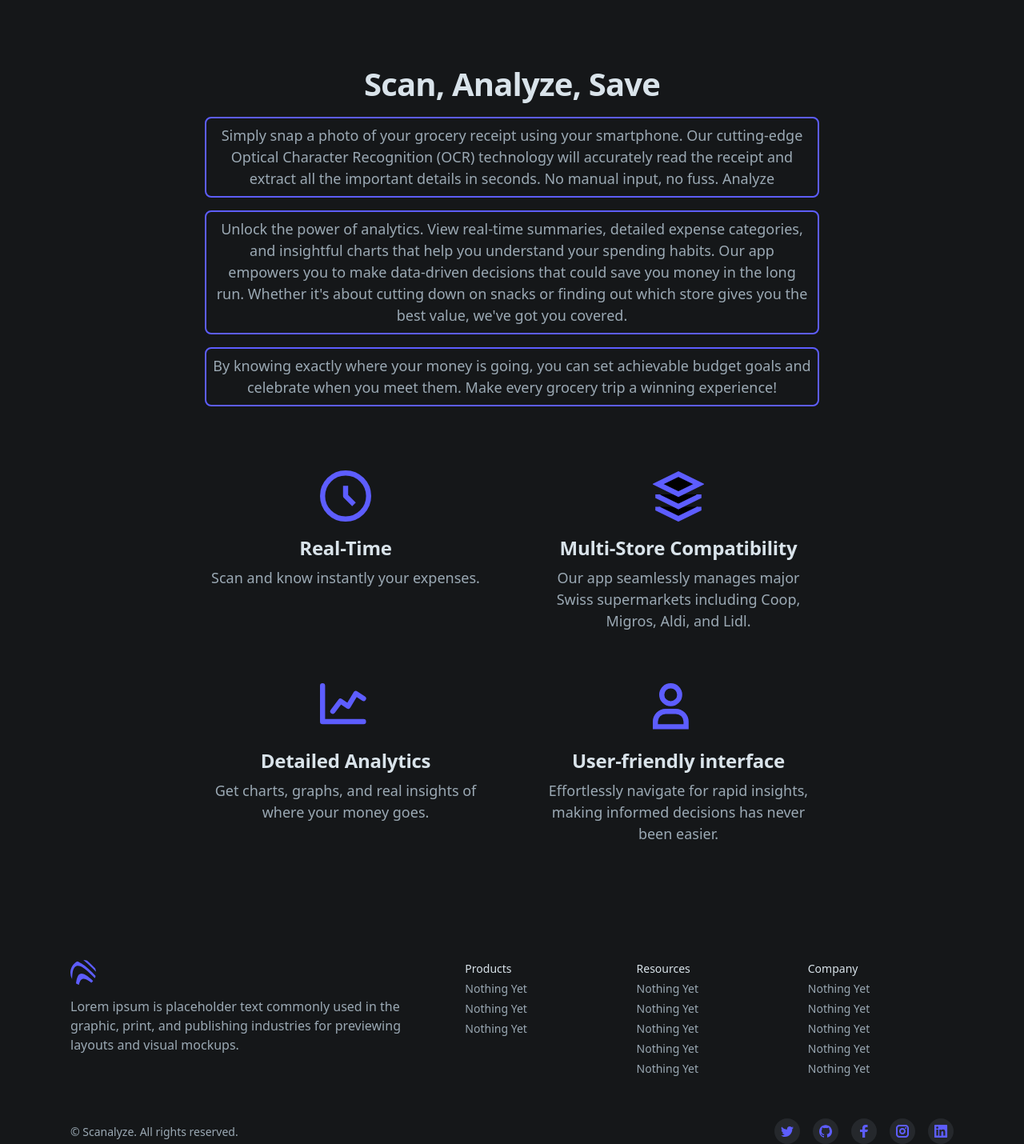
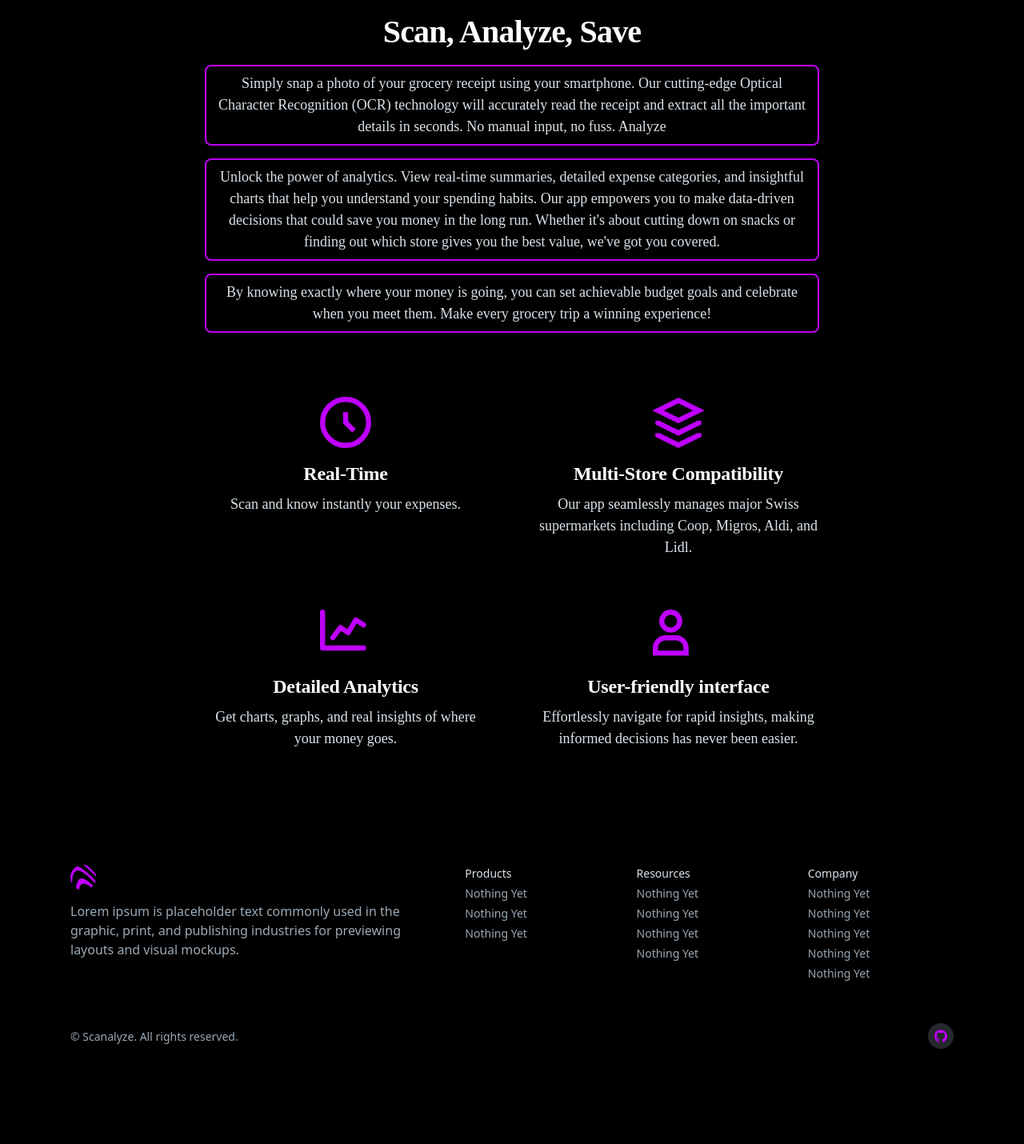
Before and after one commit to DrC0okie/scanalyze, a Next.js app in the folder Landing page/: page / in a window 1280 px wide. Shown: the part 1200-2630 px from the top of the page at 80% size. After the commit the page ends 2575 px from the top, so only its background shows below. Built offline with nearby package versions, Linux system fonts and the light colour scheme.

Commit message:
Update color and font

```diff
--- a/Landing page/app/css/style.css
+++ b/Landing page/app/css/style.css
@@ -1,6 +1,7 @@
 @import 'tailwindcss/base';
 @import 'tailwindcss/components';
 @import url('https://fonts.googleapis.com/css2?family=Signika:wght@300;400&display=swap');
+@import url('https://fonts.googleapis.com/css2?family=Josefin+Sans:wght@400&display=swap');
 /* Additional styles */
 @import 'additional-styles/utility-patterns.css';
 @import 'additional-styles/range-slider.css';
--- a/Landing page/app/layout.tsx
+++ b/Landing page/app/layout.tsx
@@ -19,7 +19,7 @@ export default function RootLayout({
 }) {
   return (
     <html lang="en">
-      <body className=" font-inter antialiased bg-gray-900 text-gray-200 tracking-tight`">
+      <body className=" font-inter antialiased bg-black text-white tracking-tight`">
         <div className="flex flex-col min-h-screen overflow-hidden">
           <Header />
           {children}
--- a/Landing page/components/features.tsx
+++ b/Landing page/components/features.tsx
@@ -6,12 +6,12 @@ export default function Features() {
 
           {/* Section header */}
           <div className="max-w-3xl mx-auto text-center pb-12 md:pb-20" data-aos="fade-up" data-aos-delay="300">
-            <h2 className="h2 mb-4">Scan, Analyze, Save</h2>
-            <div className="flex flex-col items-center gap-4">
-              <p className="text-lg border-purple-600 rounded-lg border-2 p-2 text-gray-400 text-center">Simply snap a photo of your grocery receipt using your smartphone. Our cutting-edge Optical Character Recognition (OCR) technology will accurately read the receipt and extract all the important details in seconds. No manual input, no fuss.
+            <h2 className="h2 mb-4 font-title">Scan, Analyze, Save</h2>
+            <div className="flex flex-col items-center gap-4 font-text">
+              <p className="text-lg border-purple-600 rounded-lg border-2 p-2 text-gray-200 text-center">Simply snap a photo of your grocery receipt using your smartphone. Our cutting-edge Optical Character Recognition (OCR) technology will accurately read the receipt and extract all the important details in seconds. No manual input, no fuss.
                 Analyze</p>
-              <p className="text-lg border-purple-600 rounded-lg border-2 p-2 text-gray-400 text-center">Unlock the power of analytics. View real-time summaries, detailed expense categories, and insightful charts that help you understand your spending habits. Our app empowers you to make data-driven decisions that could save you money in the long run. Whether it's about cutting down on snacks or finding out which store gives you the best value, we've got you covered.</p>
-              <p className="text-lg border-purple-600 rounded-lg border-2 p-2 text-gray-400 text-center">By knowing exactly where your money is going, you can set achievable budget goals and celebrate when you meet them. Make every grocery trip a winning experience!</p>
+              <p className="text-lg border-purple-600 rounded-lg border-2 p-2 text-gray-200 text-center">Unlock the power of analytics. View real-time summaries, detailed expense categories, and insightful charts that help you understand your spending habits. Our app empowers you to make data-driven decisions that could save you money in the long run. Whether it's about cutting down on snacks or finding out which store gives you the best value, we've got you covered.</p>
+              <p className="text-lg border-purple-600 rounded-lg border-2 p-2 text-gray-200 text-center">By knowing exactly where your money is going, you can set achievable budget goals and celebrate when you meet them. Make every grocery trip a winning experience!</p>
             </div>
           </div>
 
@@ -24,15 +24,15 @@ export default function Features() {
               <svg className="w-16 h-16 mb-4" viewBox="0 0 20 20" xmlns="http://www.w3.org/2000/svg">
                 <path className="stroke-purple-600" fill="none" strokeLinejoin="round" strokeWidth="2" d="M10 6v4l3.276 3.276M19 10a9 9 0 1 1-18 0 9 9 0 0 1 18 0Z" />
               </svg>
-              <h4 className="h4 mb-2">Real-Time </h4>
-              <p className="text-lg text-gray-400 text-center">Scan and know instantly your expenses.</p>
+              <h4 className="h4 mb-2 font-title">Real-Time </h4>
+              <p className="text-lg text-gray-200 text-center font-text">Scan and know instantly your expenses.</p>
             </div>
 
             {/* 2nd item */}
             <div className="relative flex flex-col items-center" data-aos="fade-up" data-aos-delay="100" data-aos-anchor="[data-aos-id-blocks]">
               <svg className="stroke-purple-600 w-16 h-16 mb-4" strokeWidth="2" viewBox="0 0 20 20" xmlns="http://www.w3.org/2000/svg"><path d="M2 9.376v.786l8 3.925 8-3.925v-.786M1.994 14.191v.786l8 3.925 8-3.925v-.786M10 1.422 2 5.347l8 3.925 8-3.925-8-3.925Z" /></svg>
-              <h4 className="h4 mb-2">Multi-Store Compatibility</h4>
-              <p className="text-lg text-gray-400 text-center">Our app seamlessly manages major Swiss supermarkets including Coop, Migros, Aldi, and Lidl.</p>
+              <h4 className="h4 mb-2 font-title">Multi-Store Compatibility</h4>
+              <p className="text-lg text-gray-200 text-center font-text">Our app seamlessly manages major Swiss supermarkets including Coop, Migros, Aldi, and Lidl.</p>
             </div>
 
             {/* 3rd item */}
@@ -40,9 +40,9 @@ export default function Features() {
               <svg className="w-16 h-16 mb-4 stroke-purple-600" viewBox="0 0 20 20" xmlns="http://www.w3.org/2000/svg" fill="none">
                 <path strokeLinecap="round" strokeLinejoin="round" strokeWidth="2" d="M1 1v14h16m0-9-3-2-3 5-3-2-3 4" />
               </svg>
-              <h4 className="h4 mb-2">Detailed Analytics</h4>
+              <h4 className="h4 mb-2 font-title">Detailed Analytics</h4>
               <div className="flex flex-col items-center"></div>
-              <p className="text-lg text-gray-400 text-center">Get charts, graphs, and real insights of where your money goes.</p>
+              <p className="text-lg text-gray-200 font-text text-center">Get charts, graphs, and real insights of where your money goes.</p>
             </div>
 
             {/* 4th item */}
@@ -50,8 +50,8 @@ export default function Features() {
               <svg className="w-16 h-16 mb-4 stroke-purple-600" xmlns="http://www.w3.org/2000/svg" viewBox="0 0 20 20" fill="none">
                 <path strokeWidth="2" d="M7 8a3.5 3.5 0 1 0 0-7 3.5 3.5 0 0 0 0 7Zm-2 3h4a4 4 0 0 1 4 4v2H1v-2a4 4 0 0 1 4-4Z"/>
               </svg>
-              <h4 className="h4 mb-2">User-friendly interface</h4>
-              <p className="text-lg text-gray-400 text-center">Effortlessly navigate for rapid insights, making informed decisions has never been easier.</p>
+              <h4 className="h4 mb-2 font-title">User-friendly interface</h4>
+              <p className="text-lg text-gray-200 text-center font-title">Effortlessly navigate for rapid insights, making informed decisions has never been easier.</p>
             </div>
 
 
--- a/Landing page/components/hero.tsx
+++ b/Landing page/components/hero.tsx
@@ -23,12 +23,12 @@ export default function Hero() {
 
           {/* Section header */}
           <div className="max-w-3xl mx-auto text-center pb-12 md:pb-16">
-            <h1 className="h1 mb-4" data-aos="fade-up">Where Every Receipt Tells a Story</h1>
-            <p className="text-xl text-gray-400 mb-8" data-aos="fade-up" data-aos-delay="200">Are you tired of losing track of your grocery expenses or wondering where your money goes every month? Say hello to the future of grocery budgeting! Our app revolutionizes the way you manage your grocery spending, all at your fingertips.</p>
+            <h1 className="h1 mb-4 font-title" data-aos="fade-up">Where Every Receipt Tells a Story</h1>
+            <p className="text-xl text-gray-200 mb-8 font-text" data-aos="fade-up" data-aos-delay="200">Are you tired of losing track of your grocery expenses or wondering where your money goes every month? Say hello to the future of grocery budgeting! Our app revolutionizes the way you manage your grocery spending, all at your fingertips.</p>
             <div className="max-w-xs mx-auto sm:max-w-none flex justify-center">
               {/* Google badge */}
               <a download href='https://scanalyze-apk.s3.amazonaws.com/scanalyze.apk'>
-              <button className="flex mt-3 w-48 h-14 bg-black text-white rounded-lg items-center justify-center border-purple-600 border-2 hover:border-purple-950" data-aos="fade-up" data-aos-delay="250" >
+              <button className="flex mt-3 w-48 h-14 bg-black hover:bg-gray-900 text-white rounded-lg items-center justify-center border-purple-600 border-2 hover:border-purple-950" data-aos="fade-up" data-aos-delay="250" >
                 <div className="mr-3">
                   <svg fill="#ffffff" width="50px" height="50px" viewBox="0 0 24 24" xmlns="http://www.w3.org/2000/svg"><path d="M18.344 8.71c-.707 0-1.279.572-1.279 1.278v4.53a1.278 1.278 0 1 0 2.558 0v-4.53c0-.706-.572-1.278-1.279-1.278zm-12.688 0c-.707 0-1.279.572-1.279 1.278v4.53a1.278 1.278 0 1 0 2.558 0v-4.53A1.277 1.277 0 0 0 5.656 8.71zm8.889-3.809.768-1.388a.343.343 0 0 0-.133-.47.344.344 0 0 0-.471.135l-.789 1.42c-.588-.235-1.236-.368-1.92-.368s-1.332.132-1.92.367l-.789-1.418a.344.344 0 0 0-.471-.135.345.345 0 0 0-.133.47l.768 1.388C8.072 5.69 7.148 7.099 7.148 8.71c0 .011 0 .021.002.034-.002.006-.002.013-.002.019v.001h9.703V8.71c.001-1.611-.923-3.019-2.306-3.809zM9.76 6.869a.346.346 0 1 1 .005-.693.346.346 0 0 1-.005.693zm4.48 0a.347.347 0 0 1 0-.692.346.346 0 0 1 0 .692zM7.148 16.12c0 .646.525 1.171 1.174 1.171h.586v2.401a1.279 1.279 0 0 0 2.558 0v-2.401h1.066v2.401c0 .707.572 1.278 1.277 1.278.709 0 1.281-.571 1.281-1.278v-2.401h.586c.648 0 1.174-.524 1.174-1.171V9.028H7.148v7.092z"/></svg>
                 </div>
--- a/Landing page/components/ui/footer.tsx
+++ b/Landing page/components/ui/footer.tsx
@@ -58,9 +58,7 @@ export default function Footer() {
                   <li className="mb-1">
                     <Link href="/" className="text-gray-400 hover:text-gray-100 transition duration-150 ease-in-out">Nothing Yet</Link>
                   </li>
-                  <li className="mb-1">
-                    <Link href="/" className="text-gray-400 hover:text-gray-100 transition duration-150 ease-in-out">Nothing Yet</Link>
-                  </li>
+
                 </ul>
               </div>
 
@@ -95,13 +93,13 @@ export default function Footer() {
 
             {/* Social links */}
             <ul className="flex mb-4 md:order-1 md:ml-4 md:mb-0">
-              <li>
+              {/* <li>
                 <Link href="/" className="flex justify-center items-center text-purple-600 bg-gray-800 hover:text-gray-100 hover:bg-purple-600 rounded-full transition duration-150 ease-in-out" aria-label="Twitter">
                   <svg className="w-8 h-8 fill-current" viewBox="0 0 32 32" xmlns="http://www.w3.org/2000/svg">
                     <path d="M24 11.5c-.6.3-1.2.4-1.9.5.7-.4 1.2-1 1.4-1.8-.6.4-1.3.6-2.1.8-.6-.6-1.5-1-2.4-1-1.7 0-3.2 1.5-3.2 3.3 0 .3 0 .5.1.7-2.7-.1-5.2-1.4-6.8-3.4-.3.5-.4 1-.4 1.7 0 1.1.6 2.1 1.5 2.7-.5 0-1-.2-1.5-.4 0 1.6 1.1 2.9 2.6 3.2-.3.1-.6.1-.9.1-.2 0-.4 0-.6-.1.4 1.3 1.6 2.3 3.1 2.3-1.1.9-2.5 1.4-4.1 1.4H8c1.5.9 3.2 1.5 5 1.5 6 0 9.3-5 9.3-9.3v-.4c.7-.5 1.3-1.1 1.7-1.8z" />
                   </svg>
                 </Link>
-              </li>
+              </li> */}
               <li className="ml-4">
                 <Link href="/" className="flex justify-center items-center text-purple-600 bg-gray-800 hover:text-gray-100 hover:bg-purple-600 rounded-full transition duration-150 ease-in-out" aria-label="Github">
                   <svg className="w-8 h-8 fill-current" viewBox="0 0 32 32" xmlns="http://www.w3.org/2000/svg">
@@ -109,7 +107,7 @@ export default function Footer() {
                   </svg>
                 </Link>
               </li>
-              <li className="ml-4">
+              {/* <li className="ml-4">
                 <Link href="/" className="flex justify-center items-center text-purple-600 bg-gray-800 hover:text-gray-100 hover:bg-purple-600 rounded-full transition duration-150 ease-in-out" aria-label="Facebook">
                   <svg className="w-8 h-8 fill-current" viewBox="0 0 32 32" xmlns="http://www.w3.org/2000/svg">
                     <path d="M14.023 24L14 17h-3v-3h3v-2c0-2.7 1.672-4 4.08-4 1.153 0 2.144.086 2.433.124v2.821h-1.67c-1.31 0-1.563.623-1.563 1.536V14H21l-1 3h-2.72v7h-3.257z" />
@@ -131,7 +129,7 @@ export default function Footer() {
                     <path d="M23.3 8H8.7c-.4 0-.7.3-.7.7v14.7c0 .3.3.6.7.6h14.7c.4 0 .7-.3.7-.7V8.7c-.1-.4-.4-.7-.8-.7zM12.7 21.6h-2.3V14h2.4v7.6h-.1zM11.6 13c-.8 0-1.4-.7-1.4-1.4 0-.8.6-1.4 1.4-1.4.8 0 1.4.6 1.4 1.4-.1.7-.7 1.4-1.4 1.4zm10 8.6h-2.4v-3.7c0-.9 0-2-1.2-2s-1.4 1-1.4 2v3.8h-2.4V14h2.3v1c.3-.6 1.1-1.2 2.2-1.2 2.4 0 2.8 1.6 2.8 3.6v4.2h.1z" />
                   </svg>
                 </Link>
-              </li>
+              </li> */}
             </ul>
 
             {/* Copyrights note */}
--- a/Landing page/tailwind.config.js
+++ b/Landing page/tailwind.config.js
@@ -14,7 +14,7 @@ module.exports = {
           300: '#C5D2DC',
           400: '#9BA9B4',
           500: '#707D86',
-          600: '#55595F',
+          600: '#2e2f31',
           700: '#33363A',
           800: '#25282C',
           900: '#151719',
@@ -25,7 +25,7 @@ module.exports = {
           300: '#CBCCFF',
           400: '#ABABFF',
           500: '#8D8DFF',
-          600: '#5D5DFF',
+          600: '#BF00FF',
           700: '#4B4ACF',
           800: '#38379C',
           900: '#262668',
@@ -39,8 +39,8 @@ module.exports = {
       fontFamily: {
         inter: ['var(--font-inter)', 'sans-serif'],
         'architects-daughter': ['var(--font-architects-daughter)', 'sans-serif'],
-        title:["Signika"],
-        text:["Josefin Sans"]
+        'title':["Signika"],
+        'text':['"Josefin Sans"']
       },
       fontSize: {
         xs: '0.75rem',
```
